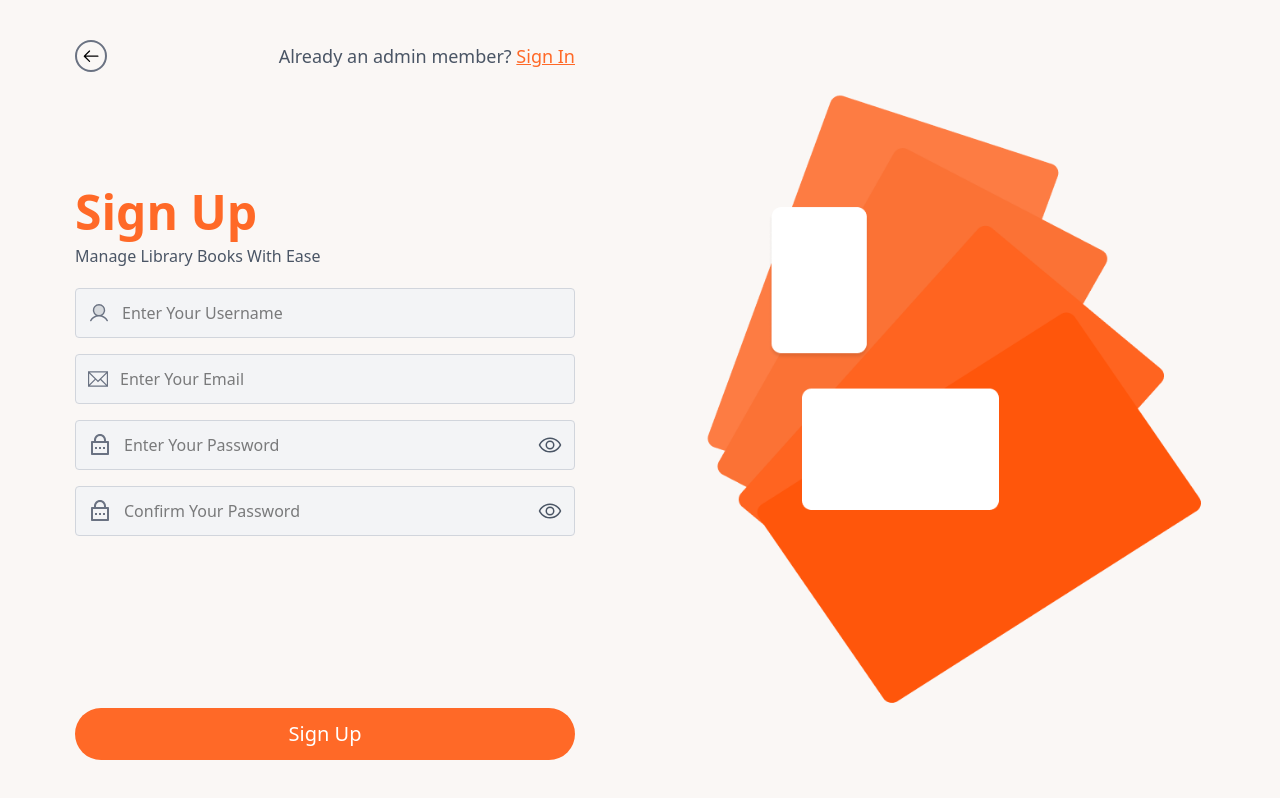
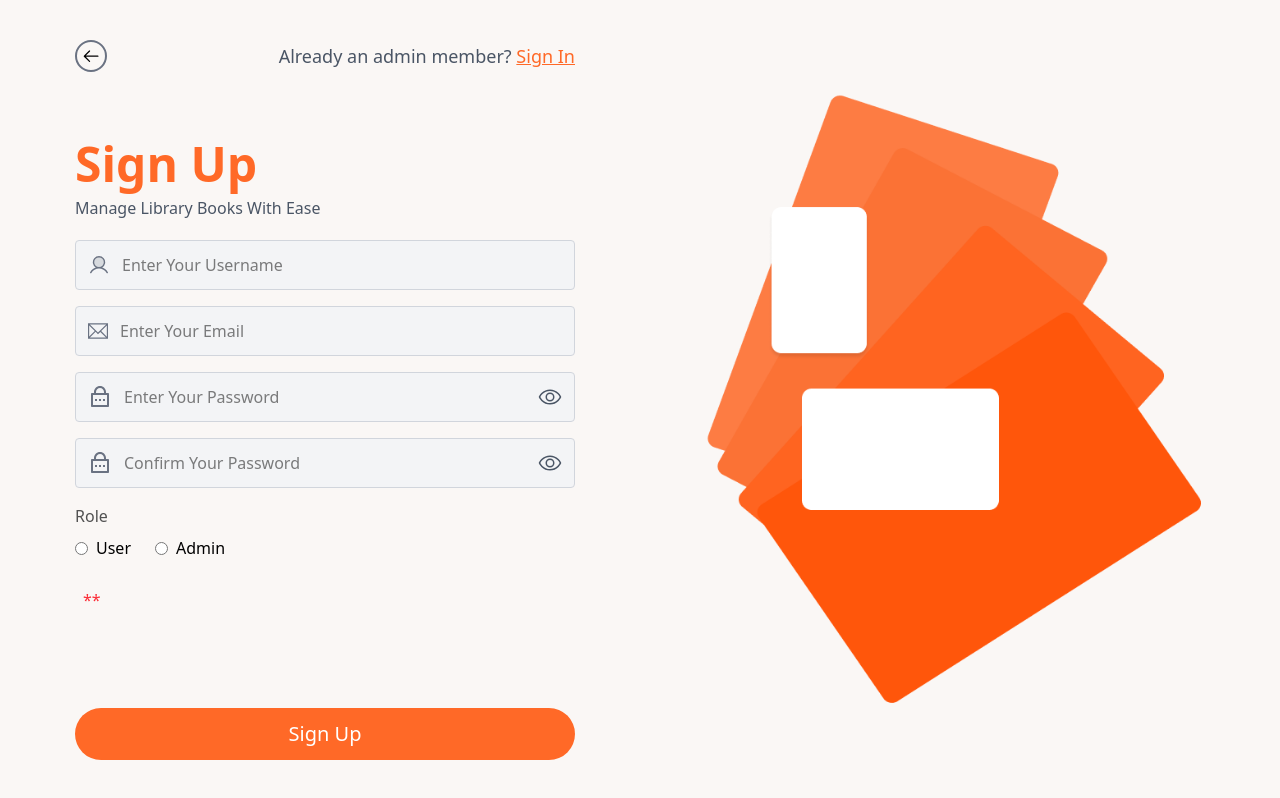
Before and after one commit to Christiannaira/redoo, a React (Vite) app: page /signup in a window 1280 px wide. Built offline with nearby package versions, Linux system fonts and the light colour scheme.

Commit message:
feat: added functionality for user and admin

```diff
--- a/src/components/SigningCredentials/SignIn.jsx
+++ b/src/components/SigningCredentials/SignIn.jsx
@@ -4,6 +4,7 @@ import { useState } from "react";
 import { GoArrowLeft } from "react-icons/go";
 import DummyImage from "../../assets/dummyImage.png";
 import { useNavigate } from "react-router-dom";
+import { loginAdmin, loginUser } from "../../services/UserServices";
 
 const SignUp = () => {
    const [passOpen, setPassOpen] = useState(false);
@@ -17,10 +18,21 @@ const SignUp = () => {
       navigator("/signup");
    };
 
-   const handleSignUp = (e) => {
+   const handleSignUp = async (e) => {
       e.preventDefault();
 
-      navigator("/dashboard");
+      try {
+         const response = await loginAdmin(username, password);
+
+         alert("Login Successful!");
+         navigator("/dashboard");
+      } catch (error) {
+         if (error.response && error.response.status === 401) {
+            alert("Invalid username or password");
+         } else {
+            alert("Server error");
+         }
+      }
    };
 
    return (
--- a/src/components/SigningCredentials/SignUp.jsx
+++ b/src/components/SigningCredentials/SignUp.jsx
@@ -17,6 +17,7 @@ const SignUp = () => {
    const [email, setEmail] = useState("");
    const [password, setPassword] = useState("");
    const [confirmPassword, setConfirmPassword] = useState("");
+   const [role, setRole] = useState("");
 
    const navigator = useNavigate();
 
@@ -35,6 +36,7 @@ const SignUp = () => {
             email,
             password,
             confirmPassword,
+            role,
          };
 
          console.log(newEntry);
@@ -42,7 +44,7 @@ const SignUp = () => {
          createUser(newEntry)
             .then((response) => {
                console.log(response);
-               navigator("/dashboard");
+               navigator("/signin");
             })
             .catch((error) => {
                console.error(error);
@@ -177,15 +179,49 @@ const SignUp = () => {
                         />
                      )}
                   </div>
+
+                  <div className="mt-2">
+                     <label className="block font-medium text-[#515151]">
+                        Role
+                     </label>
+
+                     <div className="flex items-center gap-6 mt-2">
+                        <label className="flex items-center gap-2">
+                           <input
+                              type="radio"
+                              name="role"
+                              value="User"
+                              checked={role === "User"}
+                              onChange={(e) => setRole(e.target.value)}
+                           />
+                           User
+                        </label>
+
+                        <label className="flex items-center gap-2">
+                           <input
+                              type="radio"
+                              name="role"
+                              value="Admin"
+                              checked={role === "Admin"}
+                              onChange={(e) => setRole(e.target.value)}
+                           />
+                           Admin
+                        </label>
+                     </div>
+                  </div>
                </div>
-               <div className="h-10 p-2">
-                  <h3 className="font-medium text-red-500">{inputReminder}</h3>
+
+               <div className="h-10 p-2 mt-5">
+                  <h3 className="font-medium text-red-500">
+                     *{inputReminder}*
+                  </h3>
                </div>
+
                {/* BUTTON */}
             </form>
             <button
                type="submit"
-               className="bg-[#FF6927] hover:bg-[#ff7f45] transition text-white p-3 px-10 text-xl rounded-full max-w-[500px] w-full"
+               className="bg-[#FF6927] hover:bg-[#ff7f45] transition text-white p-3 px-10 text-xl rounded-full max-w-[500px] w-full mt-5"
                form="signupForm"
             >
                Sign Up
--- a/src/services/UserServices.js
+++ b/src/services/UserServices.js
@@ -18,3 +18,17 @@ export const userCount = () => axios.get(REST_API_BASE_URL + "/count");
 export const searchUser = (keyword) => axios.get(`${REST_API_BASE_URL}/search`, {
     params: {keyword: keyword},
 });;
+
+// for admin login
+export const loginAdmin = (usernameOrEmail, password) =>
+    axios.post(REST_API_BASE_URL + "/adminLogin", {
+        usernameOrEmail,
+        password,
+    });
+
+// for user login
+export const loginUser = (usernameOrEmail, password) =>
+    axios.post(REST_API_BASE_URL + "/userLogin", {
+        usernameOrEmail,
+        password,
+    });
```
